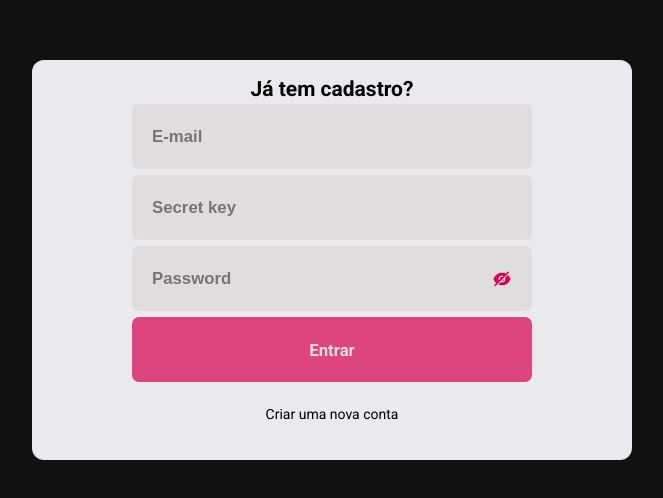
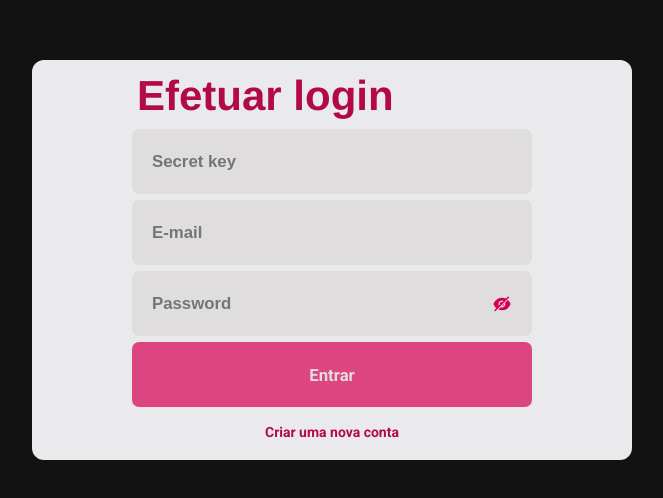
Before and after one commit to Jhon9191/appLanchoneteReact, a React (Create React App) app: page / in a window 1280 px wide. Shown: the part 140-638 px from the top of the page, without its empty margins (308-971 px from the left). Built offline with nearby package versions, Linux system fonts and the light colour scheme.

Commit message:
Login layout update

```diff
--- a/src/App.css
+++ b/src/App.css
@@ -35,4 +35,4 @@ button{
     span{
         font-size: 0.5em;
     }
-  }
+}
--- a/src/pages/Signin/index.js
+++ b/src/pages/Signin/index.js
@@ -12,7 +12,7 @@ function SignIn() {
   const [email, setEmail] = useState('');
   const [password, setPassword] = useState('');
   const [secretKey, setSecretKey] = useState('');
-  const [secure,setSecure] = useState(true);
+  const [secure, setSecure] = useState(true);
 
   const retorna = () => {
     setSecure(!secure);
@@ -25,12 +25,15 @@ function SignIn() {
   return (
     <div className="container-center">
       <div className="login">
-      <h2>Já tem cadastro?</h2>
-      <IputText placeholder="E-mail" funcao={(e) => setEmail(e.target.value)}/>
-      <IputText placeholder="Secret key" funcao={(e) => setSecretKey(e.target.value)}/>
-      <InputTextSecure placeholder="Password" onChange={(e) => setPassword(e.target.value)} hasIcon={true} funcao={retorna} secure={secure}/>
-      <Button name="Entrar"/>
-      <Link to="/register">Criar uma nova conta</Link>
+        <div style={{width: '65%', margin: 6, display: 'flex', flexDirection: 'column'}}>
+          <h2>Efetuar login</h2>
+          {/* <h4>Realize já seu login</h4> */}
+        </div>
+        <IputText placeholder="Secret key" funcao={(e) => setSecretKey(e.target.value)} />
+        <IputText placeholder="E-mail" funcao={(e) => setEmail(e.target.value)} />
+        <InputTextSecure placeholder="Password" onChange={(e) => setPassword(e.target.value)} hasIcon={true} funcao={retorna} secure={secure} />
+        <Button name="Entrar" />
+        <Link className="link" to="/register">Criar uma nova conta</Link>
       </div>
     </div>
   );
--- a/src/pages/Signin/signin.css
+++ b/src/pages/Signin/signin.css
@@ -15,10 +15,6 @@
   justify-content: center;
   flex-direction: column;
   border-radius: 12px;
-}
-
-.login a{
-  color:rgb(248, 0, 0);
 }
 
 .login-area{
@@ -57,7 +53,21 @@ form button{
 }
 
 .login a{
-  margin: 1.5em 0;
-  color: #000;
+  margin: 1em ;
+  color: #b3094a;
+  font-weight: bold;
   cursor: pointer;
 }
+
+.login h2{
+  font-family: "Helvetica Neue", "Helvetica";
+  font-size: 3em;
+  color: #b3094a;
+  justify-content: right;
+}
+
+.login h4{
+  font-size: 1.2em;
+  color: #dd115f;
+  justify-content: right;
+}
```
